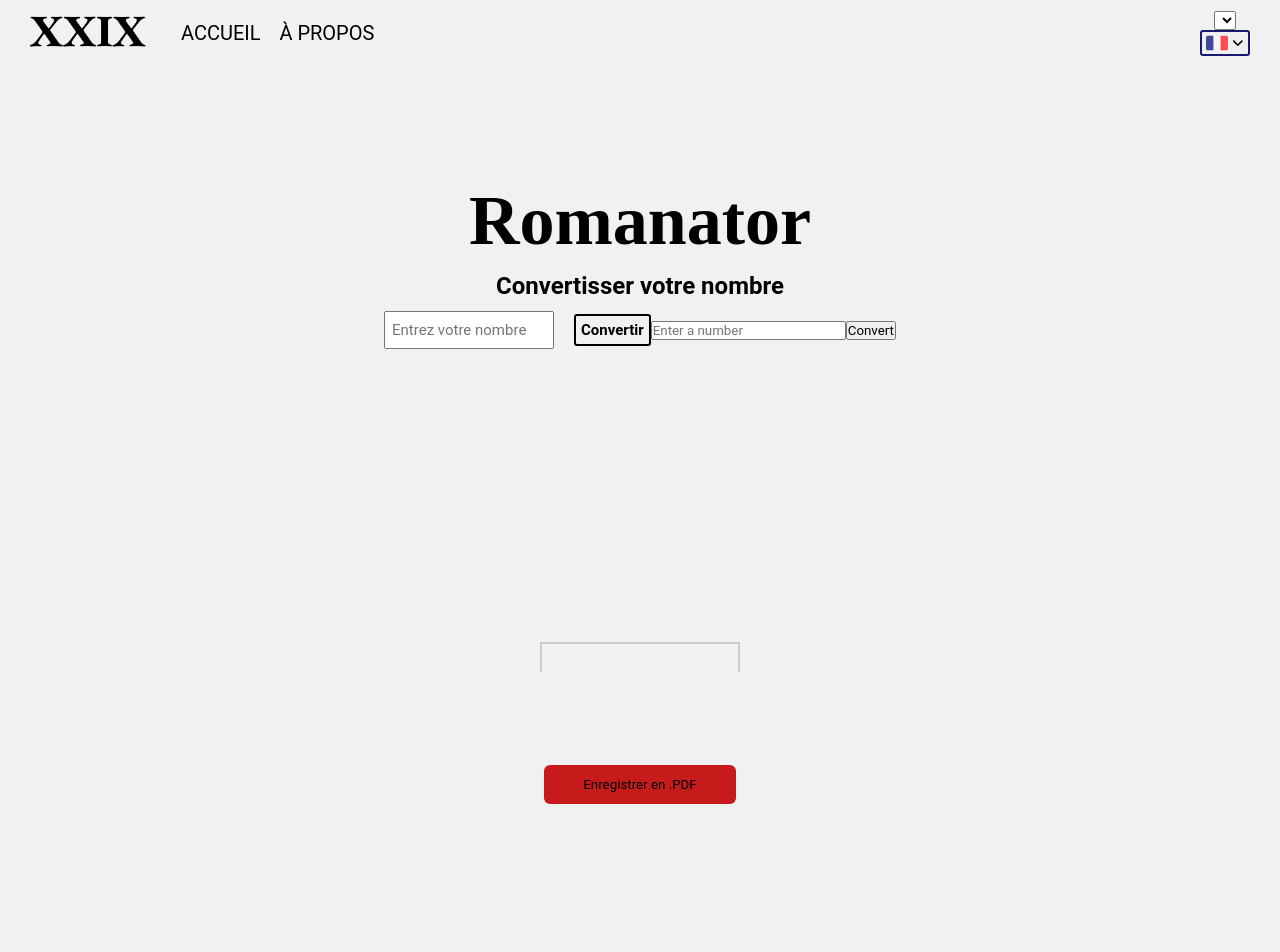
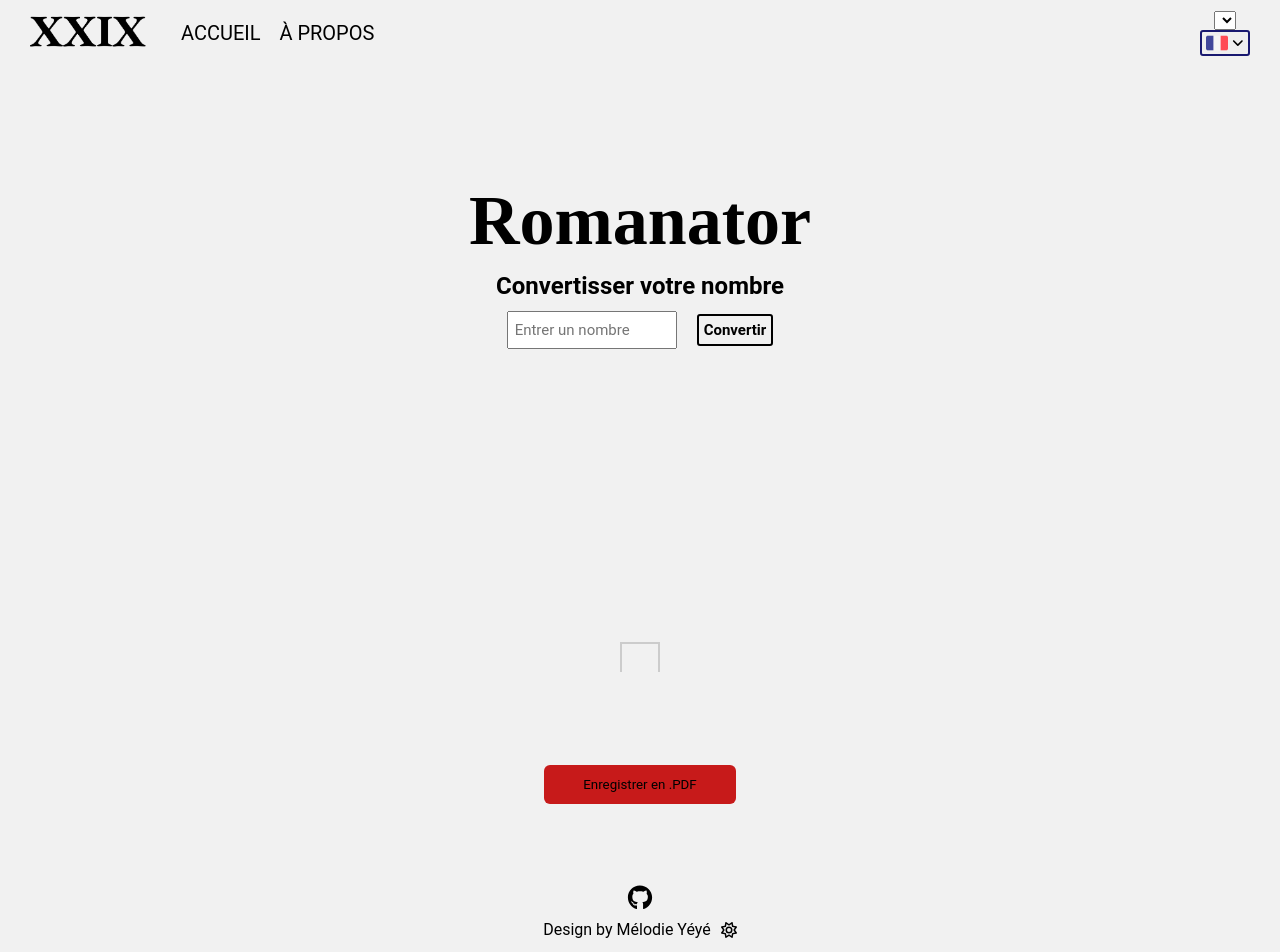
Before and after one commit to yeyemelodie01/romanconverter, a React (Create React App) app: page / in a window 1280 px wide. Shown: the top 952 px of the page. Built offline with nearby package versions, Linux system fonts and the light colour scheme.

Commit message:
add modifications and add file

```diff
--- a/src/components/converter/index.jsx
+++ b/src/components/converter/index.jsx
@@ -1,4 +1,5 @@
 import { useState } from 'react'
+import '../../utils/styles/converter.css'
 
 function RomanConverter(){
   const [inputValue, setInputValue] = useState('');
@@ -131,14 +132,16 @@ function RomanConverter(){
   };
   return (
     <>
-      <button className="btnInput">Convertir</button>
+      <label form='number'/>
       <input
+        id="number"
+        className="inputStyle"
         type="text"
-        placeholder="Enter a number"
+        placeholder="Entrer un nombre"
         value={inputValue}
         onChange={handleInputChange}
       />
-      <button onClick={handleConvertClick}>Convert</button>
+      <button className="btnInput" onClick={handleConvertClick}>Convertir</button>
     </>
   )
 }
--- a/src/pages/home/index.jsx
+++ b/src/pages/home/index.jsx
@@ -12,8 +12,6 @@ function Home() {
             <div className="divInputNumber">
               <h2 className="subTitleHome">Convertisser votre nombre</h2>
               <div>
-                <label form='number'/>
-                <input id="number" className="inputStyle" placeholder="Entrez votre nombre" type="text"/>
                 <Converter />
               </div>
             </div>
--- /dev/null
+++ b/src/utils/styles/converter.css
@@ -0,0 +1,6 @@
+.inputStyle{
+    padding: 8px 6px;
+    width: 170px;
+    margin-right: 20px;
+    font-size: 15px;
+}
--- a/src/utils/styles/footer.css
+++ b/src/utils/styles/footer.css
@@ -4,7 +4,7 @@ footer{
     grid-template-rows: 1fr;
     grid-column-gap: 0;
     grid-row-gap: 0;
-    height: 240px;
+    height: 135px;
     margin-bottom: 10px;
 }
 
--- a/src/utils/styles/home.css
+++ b/src/utils/styles/home.css
@@ -42,13 +42,6 @@
 .subTitleHome{
 }
 
-.inputStyle{
-    padding: 8px 6px;
-    width: 170px;
-    margin-right: 20px;
-    font-size: 15px;
-}
-
 .contentFlex{
     display: flex;
     justify-content: space-evenly;
@@ -62,7 +55,6 @@
 }
 
 .border{
-    width: 200px;
     height: 30px;
     border-left: 2px solid #CCC;
     border-top: 2px solid #CCC;
@@ -78,4 +70,5 @@
     font-family: "EB Garamond", serif;
     position: relative;
     bottom: 34px;
+    padding: 0 20px;
 }
```
